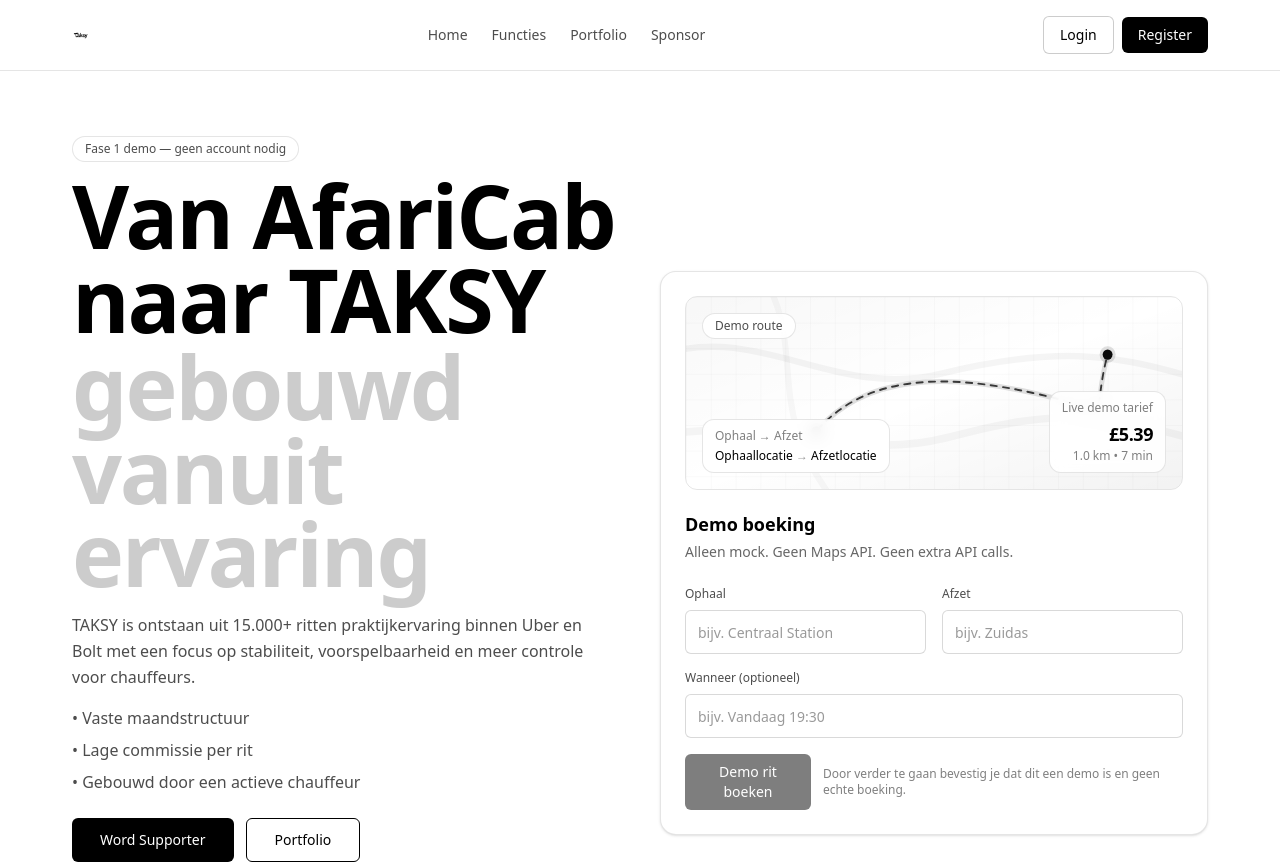
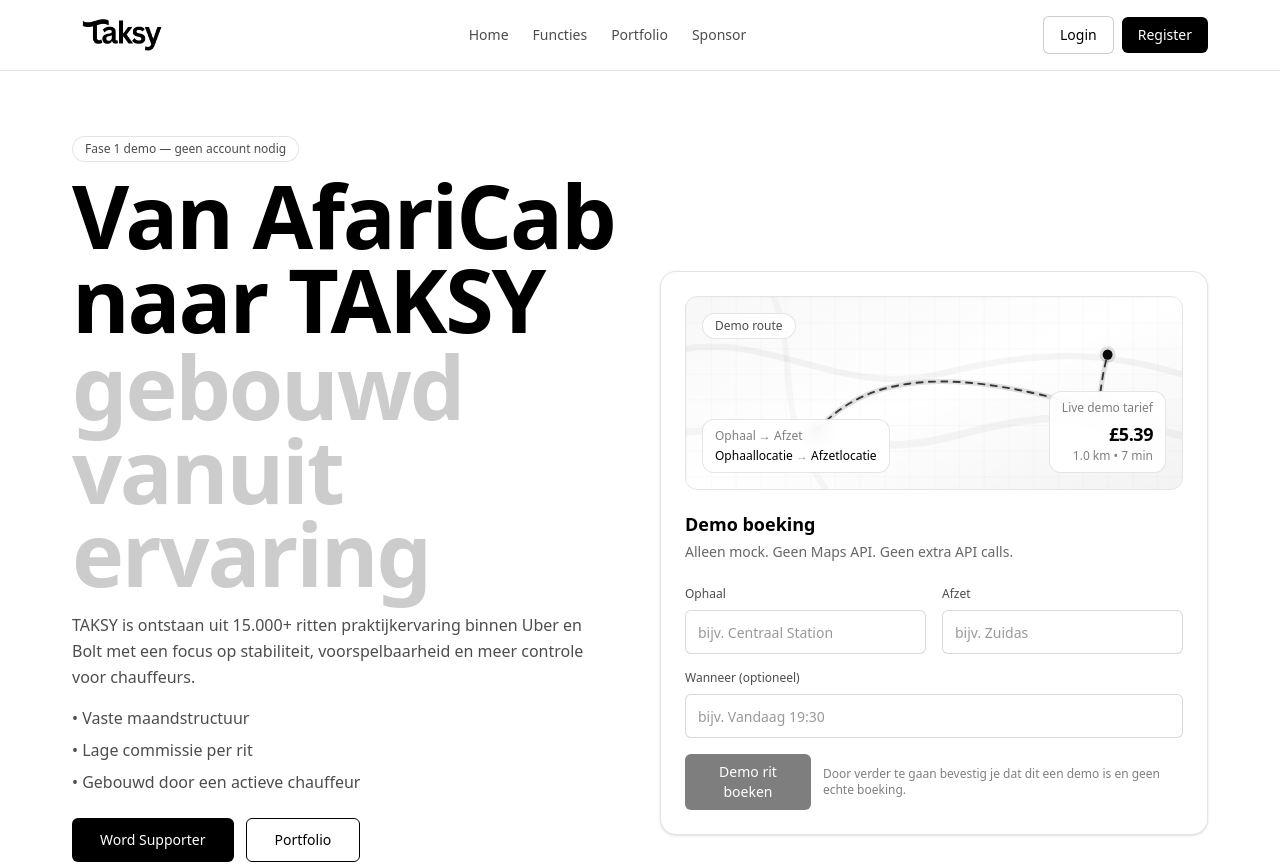
Before and after one commit to Taksyeu/Taksy, a Next.js app: page / in a window 1280 px wide. Shown: the top 864 px of the page. Built offline with nearby package versions, Linux system fonts and the light colour scheme.

Commit message:
TAKSY logo SVG replacement + fixed sizing

```diff
--- a/src/components/layout/Header.tsx
+++ b/src/components/layout/Header.tsx
@@ -1,4 +1,3 @@
-import Image from 'next/image';
 import Link from 'next/link';
 
 import { Button } from '@/components/ui/Button';
@@ -8,13 +7,15 @@ export function Header() {
     <header className="sticky top-0 z-50 w-full border-b border-black/10 bg-white/80 backdrop-blur">
       <div className="mx-auto flex w-full max-w-[1200px] items-center justify-between px-4 py-4 sm:px-6 lg:px-8">
         <Link href="/" className="inline-flex items-center">
-          <Image
+          {/* eslint-disable-next-line @next/next/no-img-element */}
+          <img
             src="/brand/taksy-logo.svg"
             alt="TAKSY"
-            width={120}
-            height={18}
-            priority
-            style={{ width: 'auto', height: 18 }}
+            width={100}
+            style={{ width: 100, height: 'auto' }}
+            className="block"
+            loading="eager"
+            decoding="async"
           />
         </Link>
 
```
Also changed, not shown: public/brand/taksy-logo.svg.
